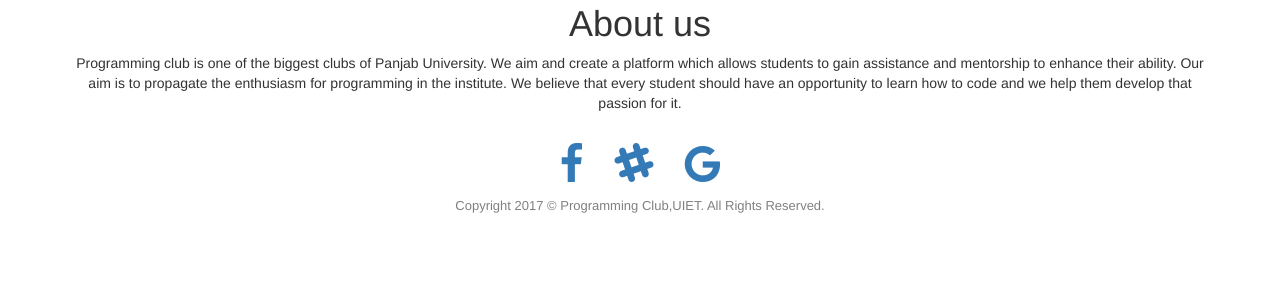
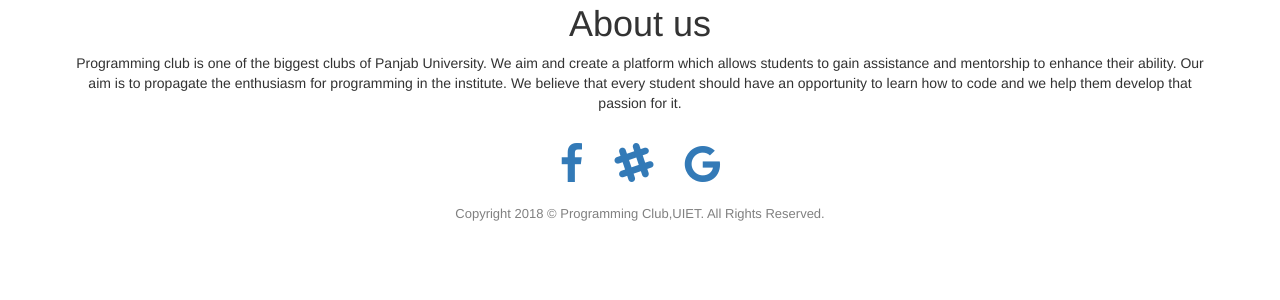
Before and after one commit to pclubuiet/website, a Django app: page /home/ in a window 1280 px wide. Shown: the part 340-640 px from the top of the page. Run offline with Django 3.2, Linux system fonts and the light colour scheme; parts of the project's set-up code (start-up, migrations or seed data) failed here and were passed over; some libraries are stand-ins or nearby versions.

Commit message:
Fix footer at the end of the page

```diff
--- a/templates/base.html
+++ b/templates/base.html
@@ -70,9 +70,8 @@
     <a href="https://bit.ly/pclubfb"><i class="fa fa-facebook fa-3x"></i></a> &nbsp;&nbsp;&nbsp;&nbsp;&nbsp;&nbsp;
     <a href="https://tinyurl.com/pclubslack"><i class="fa fa-slack fa-3x"></i></a> &nbsp;&nbsp;&nbsp;&nbsp;&nbsp;&nbsp;
     <a href="mailto:pclubuiet@gmail.com"><i class="fa fa-google fa-3x"></i></a>
-  </div>
-
-  <p align="justify"><font size="2px" color="grey"><center>Copyright 2017 &copy; Programming Club,UIET. All Rights Reserved. <br></center></font></p>
+  </div><br/>
+  <font size="2px" color="grey"><center>Copyright 2018 &copy; Programming Club,UIET. All Rights Reserved.</center><br/>
 </footer>
   {% block scripts %}
   {% endblock %}
```
